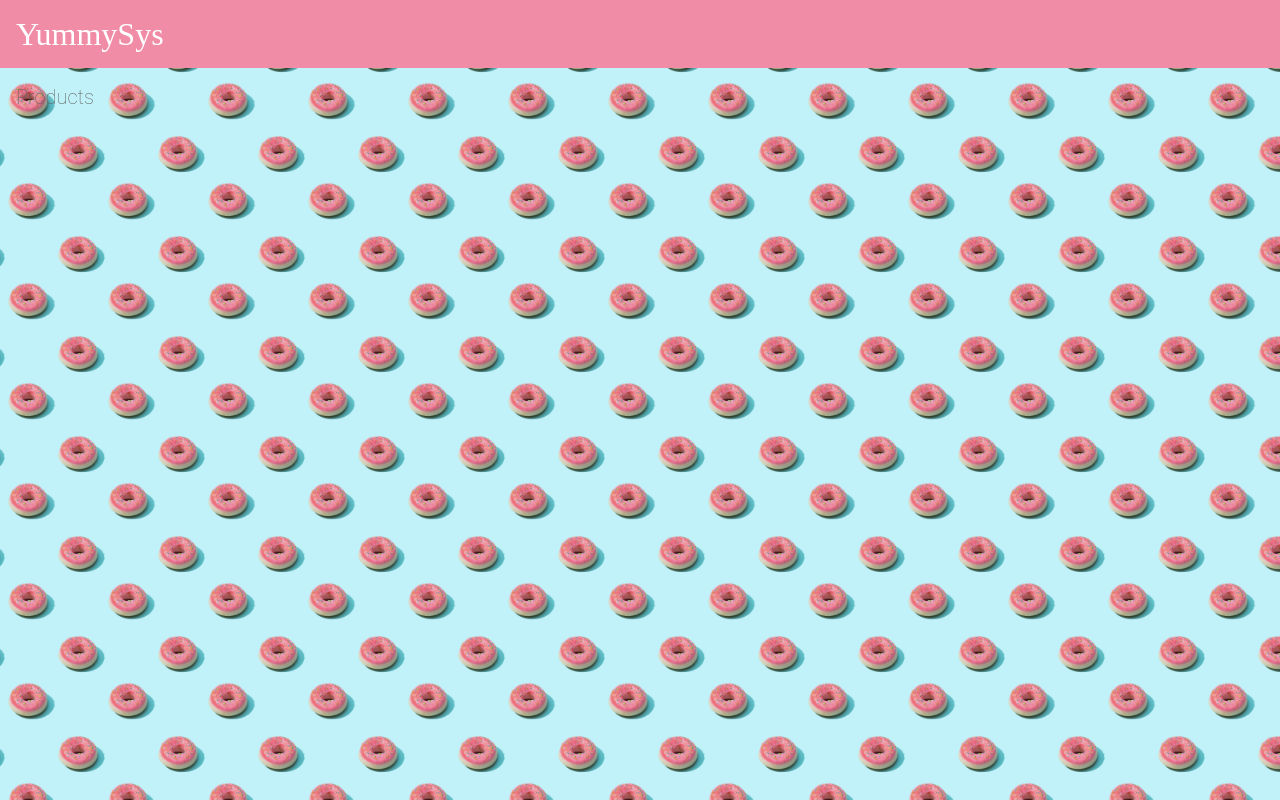
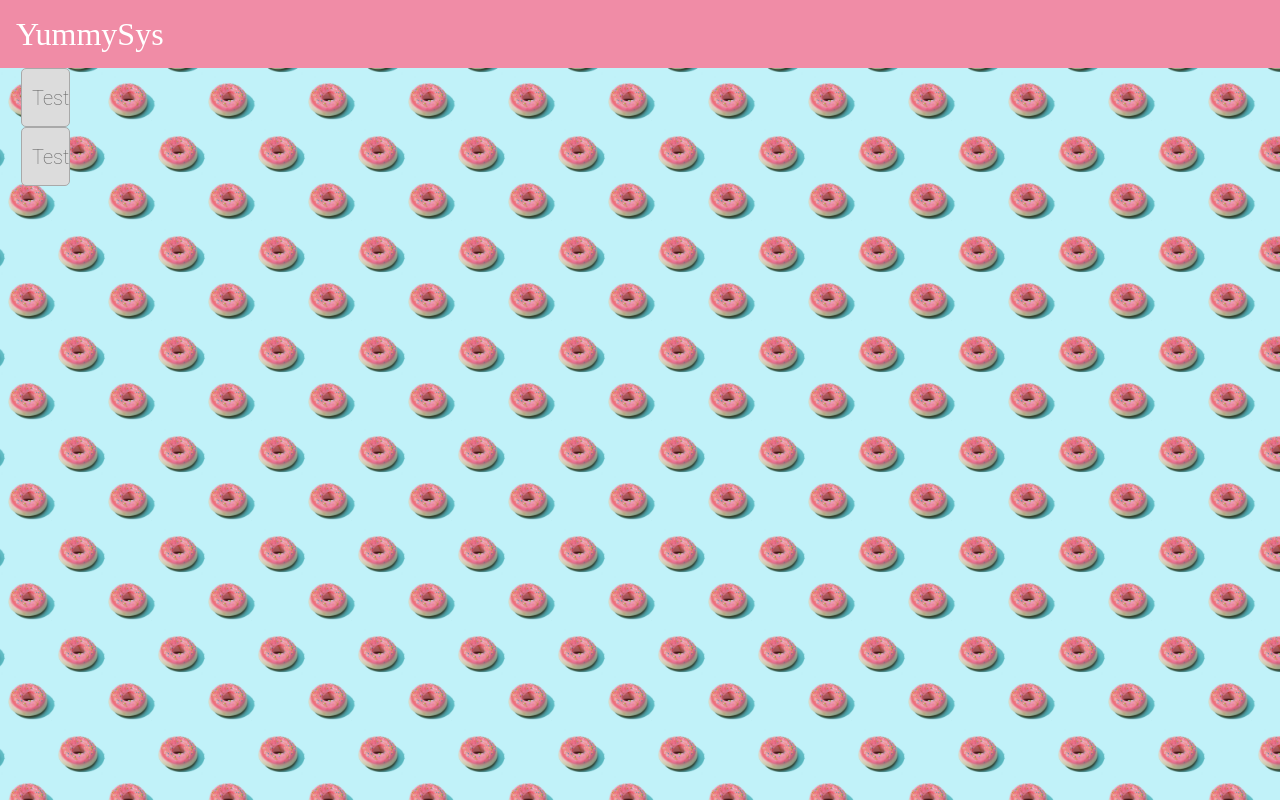
Before and after one commit to Tekt0nik/YummySys, an Angular app: page / in a window 1280 px wide. Built offline with nearby package versions, Linux system fonts and the light colour scheme; a web font is replaced by a local one.

Commit message:
2 files modified

```diff
--- a/src/app/product-list/product-list.component.css
+++ b/src/app/product-list/product-list.component.css
@@ -1,4 +1,12 @@
-
+.Order {
+  background-color: gainsboro;
+  border: 1px solid darkgray;
+  border-radius: 5px;
+  width: 100%;
+  padding-left: 10px;
+  margin-left: 10%;
+  display: block;
+}
 /*
 Copyright Google LLC. All Rights Reserved.
 Use of this source code is governed by an MIT-style license that
--- a/src/app/product-list/product-list.component.html
+++ b/src/app/product-list/product-list.component.html
@@ -1,5 +1,10 @@
-<h2>Products</h2>
+<div class="Order">
+  <h2>Test</h2>
+</div>
 
+<div class="Order">
+  <h2>Test</h2>
+</div>
 <!--
 Copyright Google LLC. All Rights Reserved.
 Use of this source code is governed by an MIT-style license that
```
